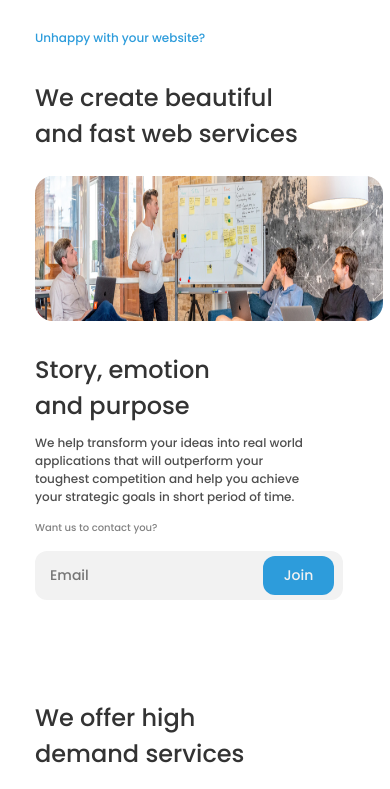
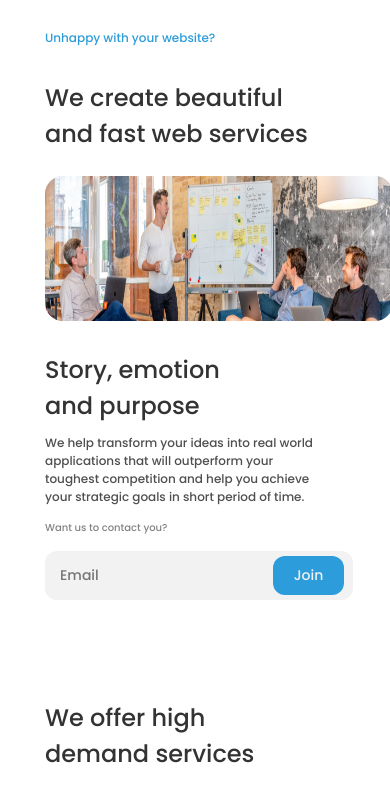
Before and after one commit to ashpsnair/DevChallenge_7-Homepage, a plain HTML site: page index.html in a window 390 px wide. Shown: the part 92-881 px from the top of the page. Drawn offline with Linux system fonts and the light colour scheme.

Commit message:
Update style.css

```diff
--- a/style.css
+++ b/style.css
@@ -564,7 +564,7 @@ margin: 0%;
 
 
 .main{
-    width: 320px;
+    width: 300px;
     margin: auto;
 
     }
```
